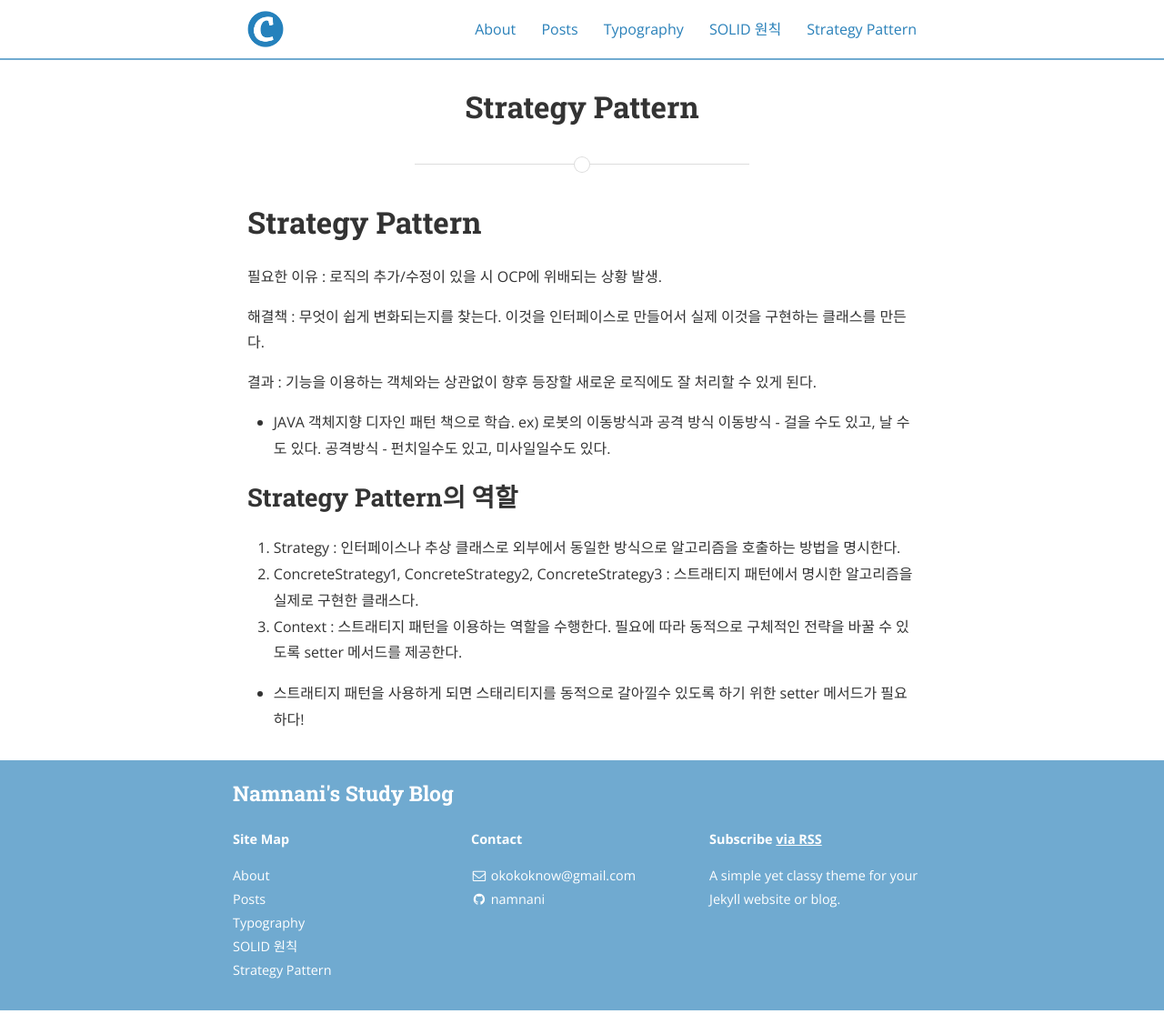
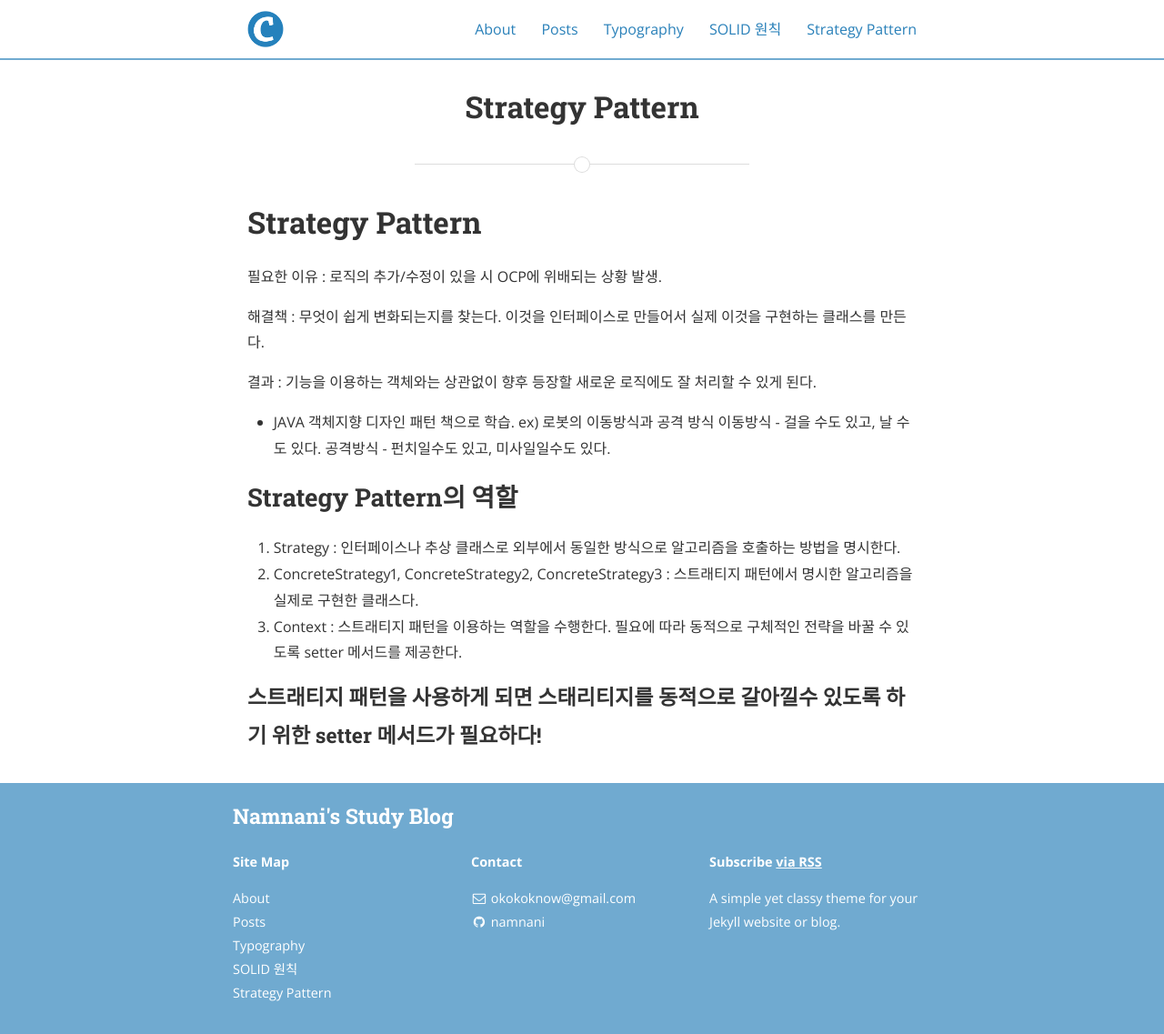
Before and after one commit to namnani/namnani.github.io, a Jekyll site: the page built from TODO/Strategy Pattern.md, in a window 1280 px wide. Shown: the whole page at 91% size. Built offline with Jekyll 4.4.1, drawn with Linux system fonts in a browser that asks for light colours; nearby versions of some CDN libraries; our own code applies the rules of GitHub Pages for plain Markdown files; before the commit the page ends 1111 px from its top, so only the background shows below that.

```diff
--- a/TODO/Strategy Pattern.md
+++ b/TODO/Strategy Pattern.md
@@ -17,4 +17,4 @@ ex) 로봇의 이동방식과 공격 방식
 2. ConcreteStrategy1, ConcreteStrategy2, ConcreteStrategy3 : 스트래티지 패턴에서 명시한 알고리즘을 실제로 구현한 클래스다.
 3. Context : 스트래티지 패턴을 이용하는 역할을 수행한다. 필요에 따라 동적으로 구체적인 전략을 바꿀 수 있도록 setter 메서드를 제공한다.
 
-- 스트래티지 패턴을 사용하게 되면 스태리티지를 동적으로 갈아낄수 있도록 하기 위한 setter 메서드가 필요하다!
+### 스트래티지 패턴을 사용하게 되면 스태리티지를 동적으로 갈아낄수 있도록 하기 위한 setter 메서드가 필요하다!
```
